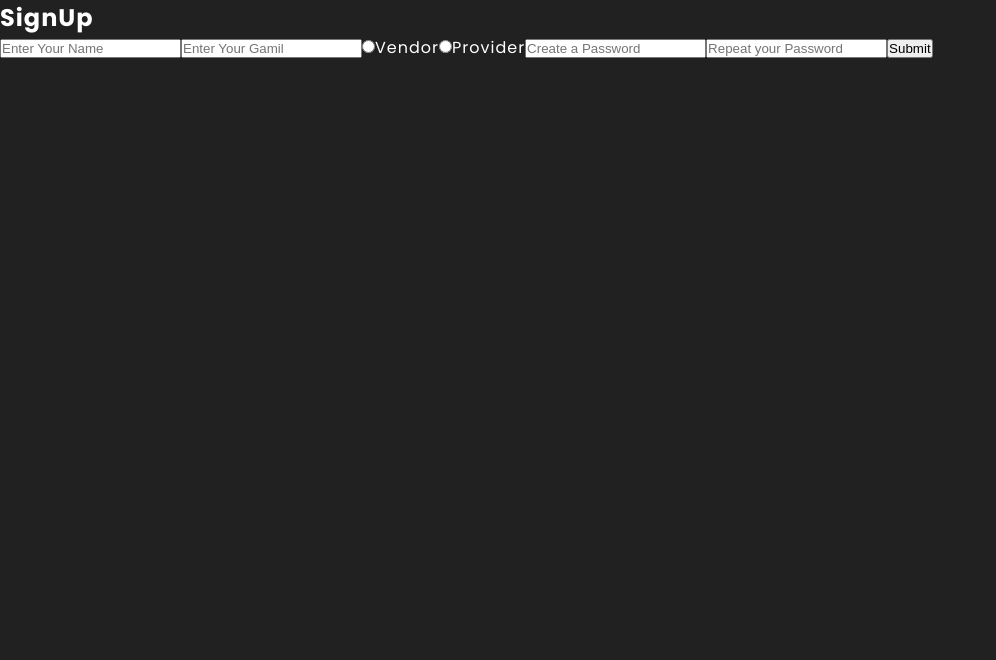
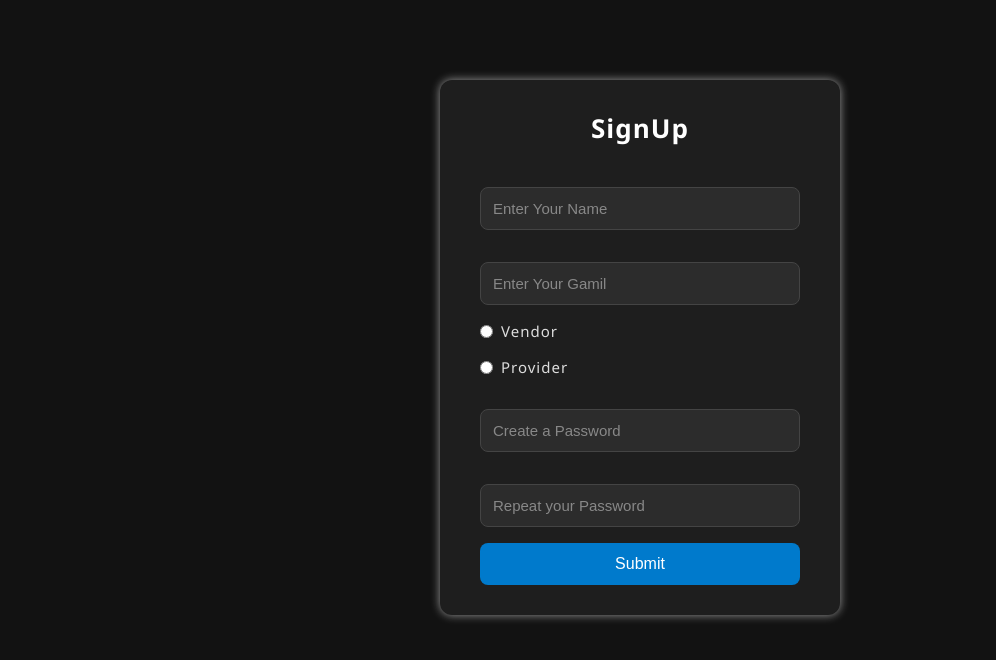
Before and after one commit to Kartikey-Verma1/ThelaMart, a React (Vite) app: page /signup in a window 1280 px wide. Shown: the top 660 px of the page, without its empty margins (0-996 px from the left). Built offline with nearby package versions, Linux system fonts and the light colour scheme.

Commit message:
Added some design

```diff
--- a/src/Components/Header/Header.css
+++ b/src/Components/Header/Header.css
@@ -1,14 +1,131 @@
-.header{
-    display: flex;
+/* Base header styles */
+.header {
+  background-color: #1e1e1e;
+  color: #e0e0e0;
+  display: flex;
+  align-items: center;
+  justify-content: space-between;
+  padding: 12px 24px;
+  box-shadow: 0 2px 4px rgba(0, 0, 0, 0.5);
+}
 
+/* Logo */
+.header_logo_img {
+  width: 80px;
 }
-.header_logo{
-    display: flex;
+
+/* Navigation */
+.header_options_list {
+  list-style: none;
+  display: flex;
+  align-items: center;
+  gap: 24px;
+  margin: 0;
+  padding: 0;
 }
-.header_options_list{
-    display: flex;
-    list-style-type: none;
+
+.header_options_list li {
+  cursor: pointer;
+  font-size: 16px;
+  position: relative;
+  transition: color 0.2s ease;
 }
-.cart, .profile{
-    width: 2rem;
+
+.header_options_list li:hover {
+  color: #00bfff;
 }
+
+/* Cart & Profile icons */
+.cart,
+.profile {
+  height: 24px;
+  width: 24px;
+}
+
+/* Profile dropdown */
+.header_profile_drop {
+  position: absolute;
+  top: 32px;
+  right: 0;
+  background-color: #2c2c2c;
+  border: 1px solid #444;
+  border-radius: 6px;
+  list-style: none;
+  margin: 0;
+  padding: 8px 0;
+  min-width: 120px;
+  box-shadow: 0 2px 8px rgba(0, 0, 0, 0.7);
+  z-index: 100;
+}
+
+.header_profile_drop li {
+  padding: 8px 16px;
+  font-size: 14px;
+  color: #e0e0e0;
+  white-space: nowrap;
+}
+
+.header_profile_drop li:hover {
+  background-color: #3a3a3a;
+}
+
+/* Remove default link styles inside dropdown */
+.header_profile_drop a {
+  text-decoration: none;
+  color: inherit;
+}
+
+/* Responsive: tablets and below */
+@media screen and (max-width: 768px) {
+  .header {
+    flex-direction: column;
+    align-items: flex-start;
+    gap: 12px;
+  }
+
+  .header_options_list {
+    width: 100%;
+    flex-wrap: wrap;
+    gap: 12px;
+    justify-content: center;
+  }
+}
+
+/* Responsive: phones */
+@media screen and (max-width: 480px) {
+  .header {
+    padding: 12px;
+  }
+
+  .header_logo_img {
+    height: 32px;
+  }
+
+  .header_options_list {
+    flex-direction: column;
+    align-items: stretch;
+    gap: 8px;
+  }
+
+  .header_options_list li {
+    text-align: center;
+    padding: 8px 0;
+    border-top: 1px solid #333;
+  }
+
+  .header_options_list li:first-child {
+    border-top: none;
+  }
+
+  .cart,
+  .profile {
+    height: 20px;
+    width: 20px;
+  }
+
+  .header_profile_drop {
+    right: 8px;
+    top: 28px;
+    min-width: 100px;
+  }
+}
--- a/src/Components/Header/Header.jsx
+++ b/src/Components/Header/Header.jsx
@@ -10,7 +10,7 @@ const Header = () => {
     return (
         <div className="header">
             <div className="header_logo">
-                <img src="../../../public/logo.png" alt="logo" className="header_logo_img"/>
+                <img src="../../../public/logo2.png" alt="logo" className="header_logo_img"/>
             </div>
             <div className="header_options">
                 <ul className="header_options_list">
--- a/src/Components/Sign/SignIn/SignIn.css
+++ b/src/Components/Sign/SignIn/SignIn.css
@@ -0,0 +1,104 @@
+/* Global styles */
+body {
+  background-color: #121212;
+  color: #e0e0e0;
+  font-family: 'Segoe UI', Tahoma, Geneva, Verdana, sans-serif;
+  margin: 0;
+  padding: 0;
+}
+
+/* SignIn container */
+.signin {
+  width: 400px;
+  margin: 80px auto;
+  padding: 30px 40px;
+  background-color: #1e1e1e;
+  border-radius: 12px;
+  box-shadow: 0 0 12px rgba(255, 255, 255, 0.57);
+}
+
+/* Heading */
+.signin_head {
+  text-align: center;
+  margin-bottom: 25px;
+  font-size: 26px;
+  color: #ffffff;
+}
+
+/* Form styles */
+.signin_form {
+  display: flex;
+  flex-direction: column;
+  gap: 16px;
+}
+
+/* Input fields */
+.signin_form input[type="email"],
+.signin_form input[type="password"] {
+  padding: 12px;
+  border-radius: 8px;
+  border: 1px solid #444;
+  background-color: #2c2c2c;
+  color: #fff;
+  font-size: 15px;
+  outline: none;
+}
+
+.signin_form input::placeholder {
+  color: #888;
+}
+
+/* Submit button */
+.signin_submit {
+  padding: 12px;
+  border: none;
+  border-radius: 8px;
+  background-color: #007acc;
+  color: white;
+  font-size: 16px;
+  cursor: pointer;
+  transition: background-color 0.3s ease;
+}
+
+.signin_submit:hover {
+  background-color: #005f9e;
+}
+
+/* Account prompt */
+.signin_ques {
+  margin-top: 20px;
+  text-align: center;
+  font-size: 14px;
+  color: #cccccc;
+}
+
+/* Link to SignUp */
+.signin_ques a {
+  color: #00bfff;
+  text-decoration: none;
+  margin-left: 5px;
+  font-weight: 500;
+}
+
+.signin_ques a:hover {
+  text-decoration: underline;
+}
+@media screen and (max-width: 480px) {
+  .signin {
+    width: 90%;
+    padding: 20px;
+    margin: 40px auto;
+  }
+
+  .signin_head {
+    font-size: 22px;
+  }
+
+  .signin_submit {
+    font-size: 15px;
+  }
+
+  .signin_ques {
+    font-size: 13px;
+  }
+}
--- a/src/Components/Sign/SignUp/SignUp.css
+++ b/src/Components/Sign/SignUp/SignUp.css
@@ -0,0 +1,85 @@
+body {
+  background-color: #121212;
+  color: #e0e0e0;
+  font-family: 'Segoe UI', Tahoma, Geneva, Verdana, sans-serif;
+  margin: 0;
+  padding: 0;
+}
+
+.signup {
+  width: 400px;
+  margin: 80px auto;
+  padding: 30px 40px;
+  background-color: #1e1e1e;
+  border-radius: 12px;
+  box-shadow: 0 0 10px rgba(255, 255, 255, 0.57);
+}
+
+.sign_up_head {
+  text-align: center;
+  margin-bottom: 25px;
+  font-size: 26px;
+  color: #ffffff;
+}
+
+.signup_form {
+  display: flex;
+  flex-direction: column;
+  gap: 16px;
+}
+
+.signup_form input[type="text"],
+.signup_form input[type="email"],
+.signup_form input[type="password"] {
+  padding: 12px;
+  border-radius: 8px;
+  border: 1px solid #444;
+  background-color: #2c2c2c;
+  color: #fff;
+  font-size: 15px;
+  outline: none;
+}
+
+.signup_form input::placeholder {
+  color: #888;
+}
+
+.signup_form label {
+  display: flex;
+  align-items: center;
+  gap: 8px;
+  font-size: 15px;
+  color: #ddd;
+}
+
+.signup_submit {
+  padding: 12px;
+  border: none;
+  border-radius: 8px;
+  background-color: #007acc;
+  color: white;
+  font-size: 16px;
+  cursor: pointer;
+  transition: background-color 0.3s ease;
+}
+
+.signup_submit:hover {
+  background-color: #005f9e;
+}
+
+/* 📱 Responsive Design */
+@media screen and (max-width: 480px) {
+  .signup {
+    width: 90%;
+    padding: 20px;
+    margin: 40px auto;
+  }
+
+  .sign_up_head {
+    font-size: 22px;
+  }
+
+  .signup_submit {
+    font-size: 15px;
+  }
+}
```
Also changed, not shown: public/logo.png, public/logo2.png (added).
